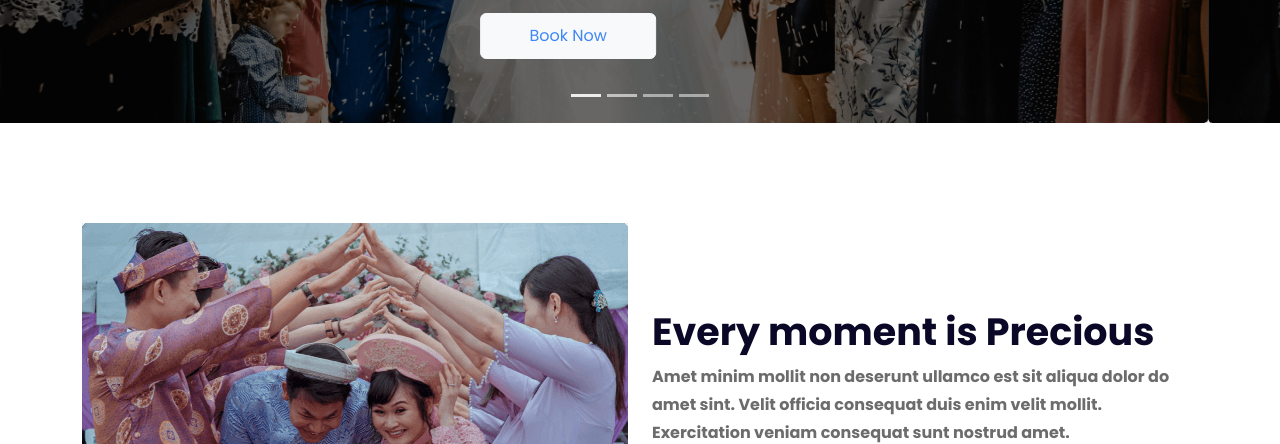
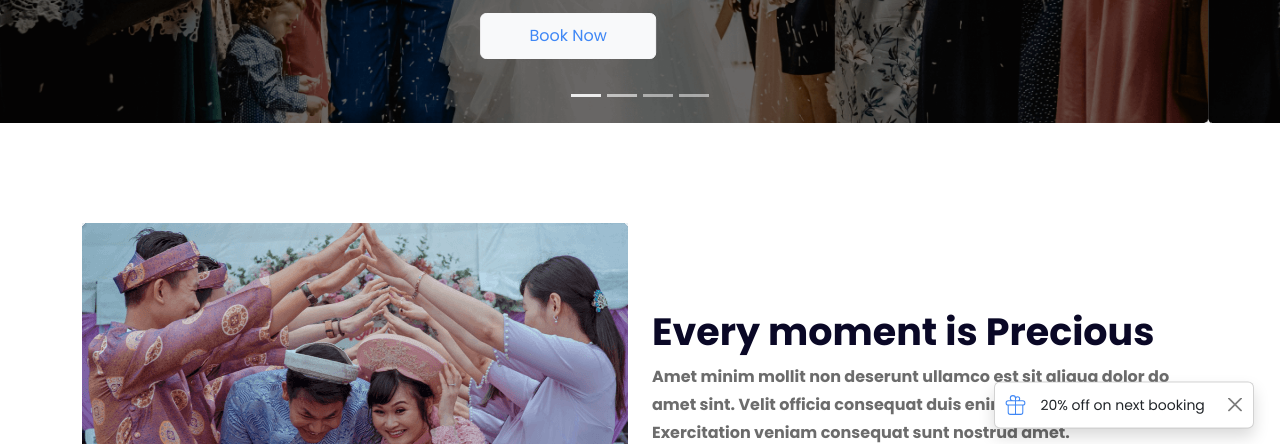
Before and after one commit to mitaly-dev/convention-center, a plain HTML site: page index.html in a window 1280 px wide. Shown: the part 508-952 px from the top of the page. Drawn offline with Linux system fonts and the light colour scheme.

Commit message:
toast added

```diff
--- a/css/style.css
+++ b/css/style.css
@@ -69,6 +69,17 @@ section {
 }
 .explore2 {
   display: none;
+}
+#moment {
+  position: relative;
+}
+.toast {
+  position: absolute;
+  right: 2%;
+  top: 50%;
+  transform: translateY(-50%);
+  background: white;
+  width: 260px;
 }
 /* moment css end */
 
@@ -308,6 +319,11 @@ span {
   .footer-right {
     margin: auto;
   }
+
+  .toast {
+    top: 2%;
+    right: 9%;
+  }
 }
 @media (max-width: 575px) {
   .carousel-item img {
@@ -373,4 +389,9 @@ span {
   .footer-right {
     margin: auto;
   }
+
+  .toast {
+    top: 2%;
+    right: 9%;
+  }
 }
--- a/index.html
+++ b/index.html
@@ -210,6 +210,37 @@
                 ></a>
               </div>
             </div>
+          </div>
+        </div>
+        <div
+          class="toast show align-items-center"
+          role="alert"
+          aria-live="assertive"
+          aria-atomic="true"
+        >
+          <div class="d-flex ps-2">
+            <svg
+              xmlns="http://www.w3.org/2000/svg"
+              class="h-6 w-3"
+              fill="#fff"
+              viewBox="0 0 24 24"
+              stroke="#3f87f5"
+              stroke-width="1"
+              style="width: 10%"
+            >
+              <path
+                stroke-linecap="round"
+                stroke-linejoin="round"
+                d="M12 8v13m0-13V6a2 2 0 112 2h-2zm0 0V5.5A2.5 2.5 0 109.5 8H12zm-7 4h14M5 12a2 2 0 110-4h14a2 2 0 110 4M5 12v7a2 2 0 002 2h10a2 2 0 002-2v-7"
+              />
+            </svg>
+            <div class="toast-body">20% off on next booking</div>
+            <button
+              type="button"
+              class="btn-close me-2 m-auto"
+              data-bs-dismiss="toast"
+              aria-label="Close"
+            ></button>
           </div>
         </div>
       </section>
```
